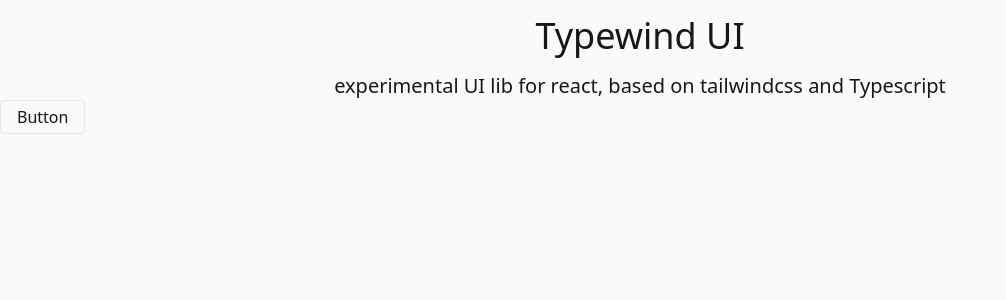
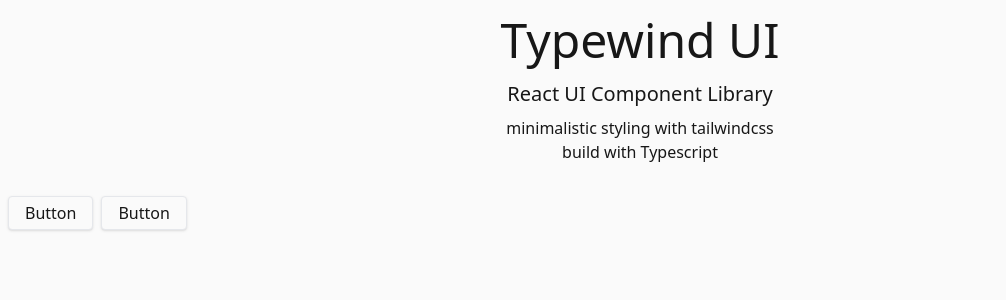
Before and after one commit to Skyle/typewind-ui, a React (Vite) app: page / in a window 1280 px wide. Shown: the top 300 px of the page, without its empty margins (0-1006 px from the left). Built offline with nearby package versions, Linux system fonts and the light colour scheme.

Commit message:
button testing

```diff
--- a/src/App.tsx
+++ b/src/App.tsx
@@ -3,16 +3,19 @@
 function App() {
   return (
     <div>
-      <header>
-        <h1 className="text-4xl font-extralight text-center py-4">
-          Typewind UI
-        </h1>
-        <h2 className="text-xl font-light text-center">
-          experimental UI lib for react, based on tailwindcss and Typescript
-        </h2>
+      <header className="text-center pb-8">
+        <h1 className="text-5xl font-extralight py-4">Typewind UI</h1>
+        <h2 className="text-xl font-light pb-2">React UI Component Library</h2>
+        <div className="font-light">
+          <ul className="">
+            <li>minimalistic styling with tailwindcss</li>
+            <li>build with Typescript</li>
+          </ul>
+        </div>
       </header>
-      <main>
+      <main className="px-2 flex space-x-2">
         <Button></Button>
+        <Button color="green"></Button>
       </main>
     </div>
   );
--- a/src/components/UI/Button.tsx
+++ b/src/components/UI/Button.tsx
@@ -1,14 +1,19 @@
-import React from "react";
+import React, { useEffect, useState } from "react";
 
 type Props = {
   children?: React.ReactChildren;
   onClick?: React.MouseEventHandler;
+  color?: string;
 };
 
-function Button({ children, onClick }: Props) {
+function Button({ children, onClick, color }: Props) {
   return (
     <button
-      className="rounded border px-4 py-1"
+      className={
+        "appearance-none select-none shadow dark:shadow-none rounded border px-4 py-1 bg text" +
+        (color === "green" ? "" : "") +
+        (color === undefined ? " " : "")
+      }
       onClick={(e) => {
         if (onClick) onClick(e);
       }}
--- a/src/index.css
+++ b/src/index.css
@@ -15,4 +15,7 @@
   .text {
     @apply dark:text-neutral-50 text-neutral-900;
   }
+  .primary {
+    @apply;
+  }
 }
```
